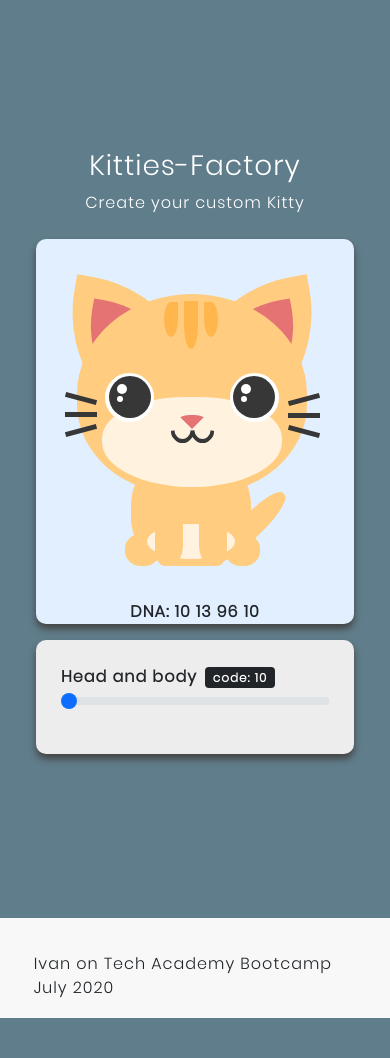
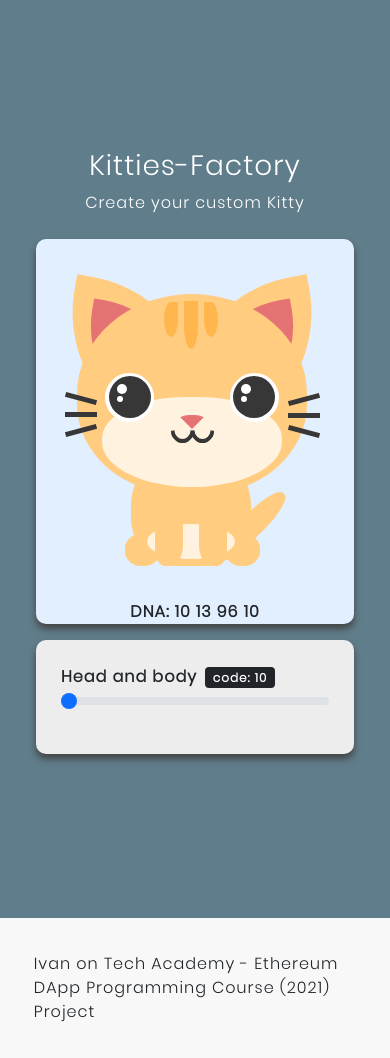
Before and after one commit to derdis14/ethereum-dapp-moon-kitties, a plain HTML site: page client/index.html in a window 390 px wide. Before the commit the page ends 1018 px from the top, so only its background shows below. Drawn offline with nearby package versions, Linux system fonts and the light colour scheme.

Commit message:
fix: responsive footer

```diff
--- a/client/assets/css/frontend.css
+++ b/client/assets/css/frontend.css
@@ -49,11 +49,18 @@
   margin-bottom: 120px;
 }
 
+body {
+  display: flex;
+  flex-direction: column;
+  height: 100vh;
+}
+
+main {
+  flex: 1 0 auto;
+}
+
 footer {
-  position: static;
-  bottom: 0;
   width: 100%;
-  height: 100px;
   padding: 4vh;
   background: #f8f8f8;
 }
--- a/client/index.html
+++ b/client/index.html
@@ -25,6 +25,7 @@
 </head>
 
 <body>
+<main>
     <div class="container p-5" style="margin-top: 12vh;margin-bottom: 10vh;">
         <div align="center">
             <h1 class="c-white">Kitties-Factory</h1>
@@ -117,10 +118,10 @@
         </div>
         <br>
     </div>
+</main>
 
-    </div>
     <footer align="left">
-        <p>Ivan on Tech Academy Bootcamp July 2020</p>
+        Ivan on Tech Academy - Ethereum DApp Programming Course (2021) Project
     </footer>
 
     <script src="assets/js/colors.js"></script>
```
